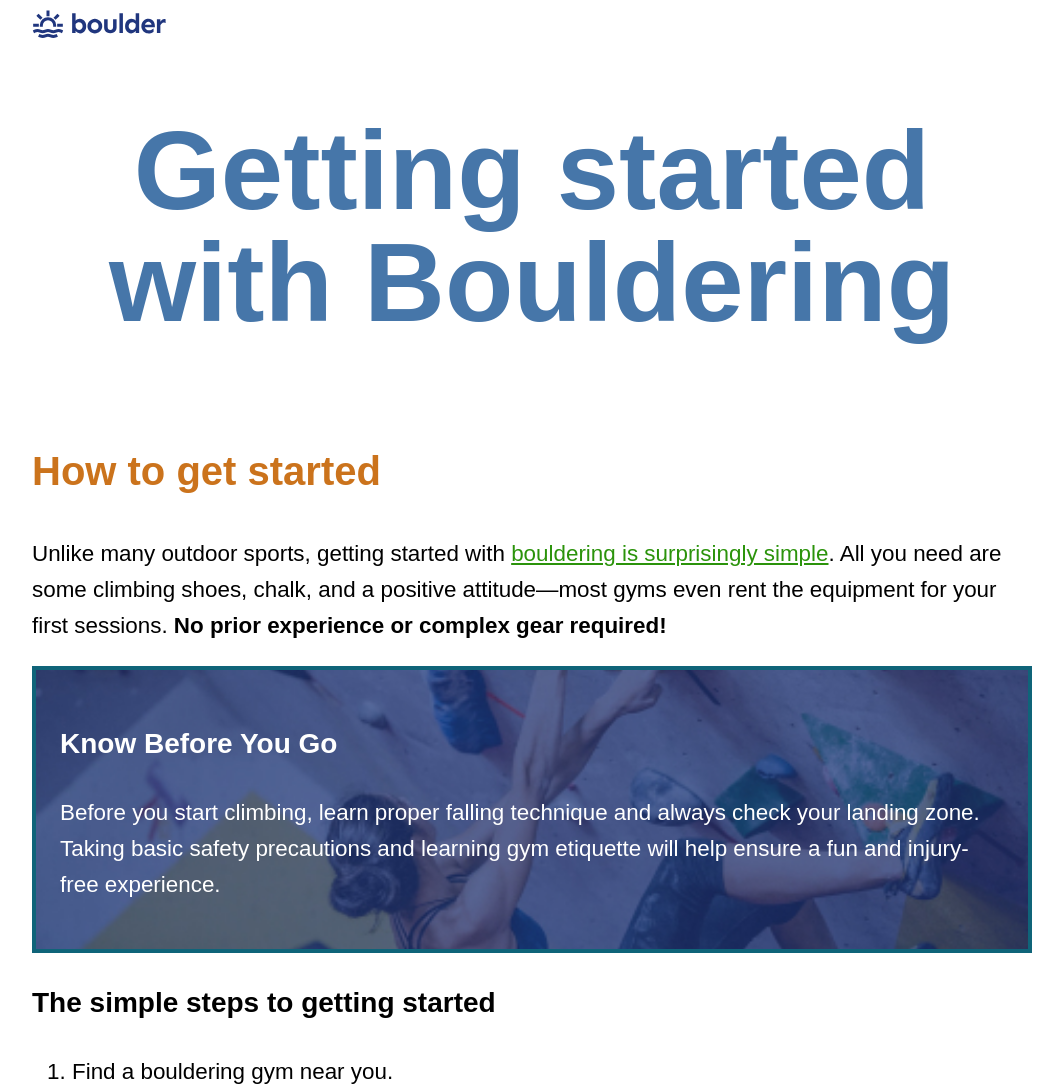
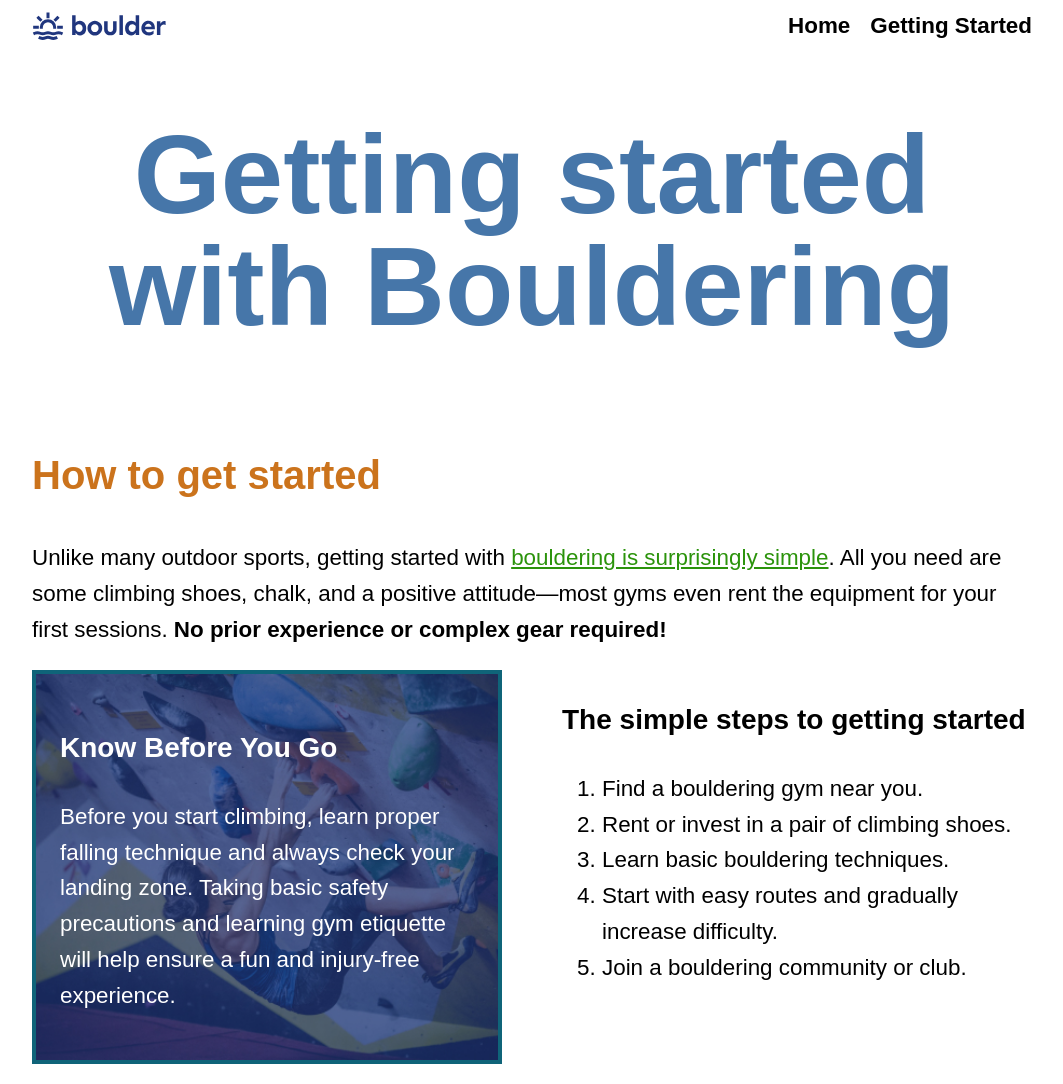
Before and after one commit to wandybarringer/kp-course-project-01, a plain HTML site: page getting-started.html in a window 1280 px wide. Shown: the top 1084 px of the page, without its empty margins (108-1171 px from the left). Drawn offline with Linux system fonts and the light colour scheme.

Commit message:
Finished version 2

```diff
--- a/css/style.css
+++ b/css/style.css
@@ -8,11 +8,31 @@ body {
 }
 
 header {
-  text-align: center;
+  display: flex;
+  justify-content: space-between;
 }
 
 section {
   margin-block: 100px;
+}
+
+.primary-navigation ul {
+  display: flex;
+  gap: 20px;
+  list-style: none;
+  margin: 0;
+  padding: 0;
+}
+
+.primary-navigation a {
+  color: black;
+  font-weight: bold;
+  text-decoration: none;
+}
+
+.primary-navigation a:hover,
+.primary-navigation a:focus-visible {
+  color: #2bcd0b;
 }
 
 .wrapper {
@@ -20,12 +40,25 @@ section {
   margin-inline: auto;
 }
 
+.two-column-layout {
+  display: grid;
+  gap: 60px;
+  margin-block-end: 60px;
+
+  @media (width > 720px) {
+    grid-template-columns: 1fr 1fr;
+  }
+}
+
 h1 {
   color: #4676a9;
-  font-size: 50px;
   text-align: center;
-  font-size: 7rem;
+  font-size: 4rem;
   line-height: 1;
+
+  @media (width > 720px) {
+    font-size: 7rem;
+  }
 }
 
 h2 {
--- a/getting-started.html
+++ b/getting-started.html
@@ -10,6 +10,12 @@
     <div class="wrapper">
       <header>
         <img src="./images/logo.svg" alt="Boulder inc." />
+        <nav class="primary-navigation" aria-label="Primary Navigation">
+          <ul>
+            <li><a href="index.html">Home</a></li>
+            <li><a href="getting-started.html">Getting Started</a></li>
+          </ul>
+        </nav>
       </header>
       <main>
         <h1>Getting started with Bouldering</h1>
@@ -17,22 +23,15 @@
           <h2>How to get started</h2>
           <p>
             Unlike many outdoor sports, getting started with
-            <a href="./index.html">bouldering is surprisingly simple</a>. All
-            you need are some climbing shoes, chalk, and a positive
-            attitude—most gyms even rent the equipment for your first sessions.
+            <a href="./index.html">bouldering is surprisingly simple</a>. All you need are some climbing shoes, chalk, and a positive attitude—most gyms even rent the equipment for your first sessions.
             <strong>No prior experience or complex gear required!</strong>
           </p>
-
+          <div class="two-column-layout">
             <div class="climber-bg">
               <h3>Know Before You Go</h3>
-            <p>
-              Before you start climbing, learn proper falling technique and
-              always check your landing zone. Taking basic safety precautions
-              and learning gym etiquette will help ensure a fun and injury-free
-              experience.
-            </p>
+              <p>Before you start climbing, learn proper falling technique and always check your landing zone. Taking basic safety precautions and learning gym etiquette will help ensure a fun and injury-free experience.</p>
             </div>
-
+            <div>
               <h3>The simple steps to getting started</h3>
               <ol>
                 <li>Find a bouldering gym near you.</li>
@@ -41,6 +40,8 @@
                 <li>Start with easy routes and gradually increase difficulty.</li>
                 <li>Join a bouldering community or club.</li>
               </ol>
+            </div>
+          </div>
 
           <img src="./images/getting-started-outdoors.jpg" alt="" />
         </section>
```
Also changed, not shown: index.html (+23 -34 lines). Lines whose indentation alone changed are shown as unchanged.
